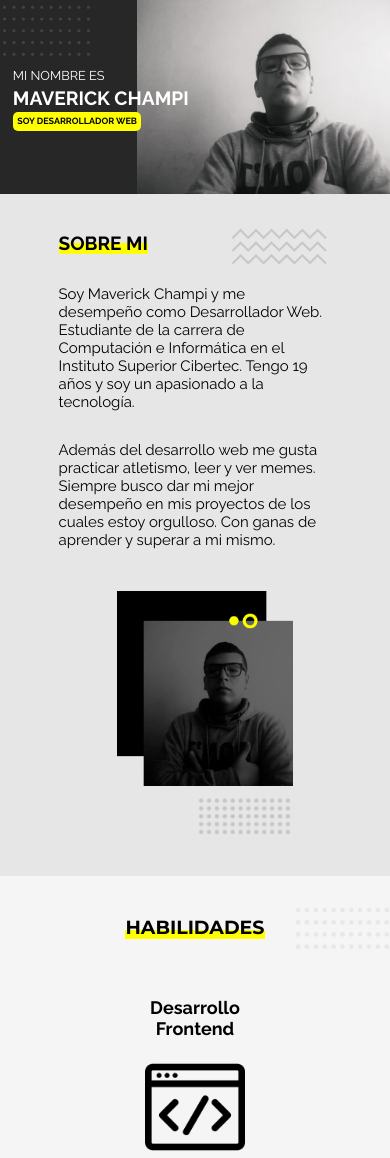
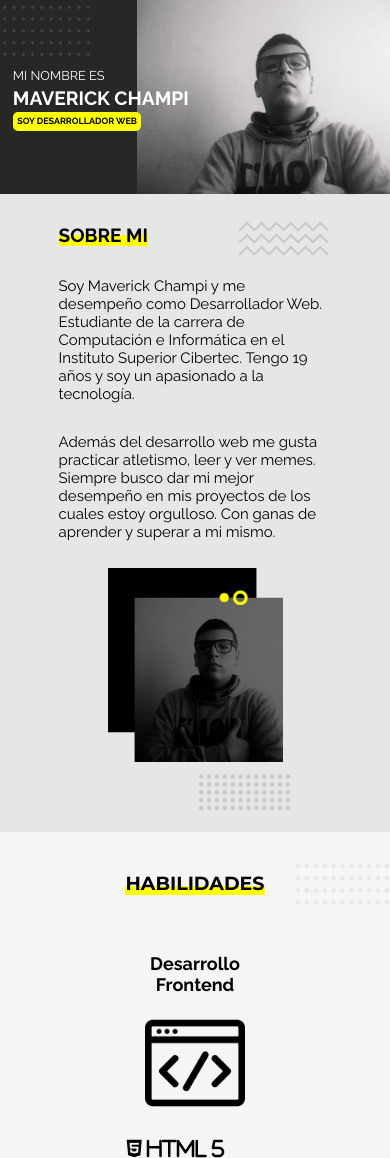
Before and after one commit to maverickchampi/portfolio, a PHP site: page / in a window 390 px wide. Shown: the part 80-1238 px from the top of the page. Run offline with PHP 8.4, Linux system fonts and the light colour scheme; some libraries are stand-ins or nearby versions.

Commit message:
arreglo casi final

```diff
--- a/css/estilos.css
+++ b/css/estilos.css
@@ -149,7 +149,7 @@ h1 span {
   margin-top: 4%;
 }
 .about-image {
-  margin: 5% 0;
+  margin: 3%;
   width: 30%;
   display: inherit;
   justify-content: center;
@@ -157,7 +157,7 @@ h1 span {
   flex-direction: column;
 }
 .about-photo{
-  width: 90%;
+  width: 235px;
   height: auto;
 }
 .about-animation{
@@ -171,12 +171,12 @@ h1 span {
   height: auto;
   font-size: 20px;
   display: inherit;
-  margin: 5%;
+  margin: 3%;
   flex-wrap: wrap;
   background-image: url(../images/animation3.png);
   background-repeat: no-repeat;
   background-position: top 10% right 10%;
-  background-size: 30%;
+  background-size: 25%;
 }
 .skills{
   background-color: rgb(245,245, 245);
@@ -357,7 +357,7 @@ h1 span {
     font-size: 2.3em;
   }
   .about-description {
-    background-position: top 7% right 5%;
+    background-position: top 10% right 7%;
   }
 }
 @media screen and (max-width: 895px) {
@@ -432,7 +432,12 @@ h1 span {
   }
   .about-image {
     order: 2;
-    margin-bottom: 10%;
+    margin: 0 auto 5%;
+    width: 35%;
+    align-items: center;
+  }
+  .about-photo{
+    width: 175px;
   }
   .about h2 {
     font-size: 19px;
@@ -440,20 +445,15 @@ h1 span {
   .about-description {
     order: 1;
     font-size: 15px;
-    padding: 2%;
-    background-position: top 8% right 5%;
+    margin-top: 5%;
+    padding: 0;
+    background-position: top 5% right;
     background-size: 25%;
   }
   .about-animation{
     width: 50%;
     height: auto;
-  }
-  .about-image {
-    margin-top: 0;
-    width: 35%;
-  }
-  .about-photo{
-    width: 90%;
+    align-self: flex-end;
   }
   .skills-title h2{
     font-size: 19px;
@@ -514,8 +514,8 @@ h1 span {
     font-size: 1.4em;
   }
   .about-description {
-    background-position: top 4% right 5%;
-    background-size: 35%;
+    background-position: top 4% right;
+    background-size: 30%;
   }
 }
 @media screen and (max-width: 554px) {
@@ -544,6 +544,7 @@ h1 span {
     justify-content: center;
   }
   .about-description {
+    background-position: top 2% right;
     background-size: 35%;
   }
 }
--- a/index.html
+++ b/index.html
@@ -1,6 +1,6 @@
 <!DOCTYPE html>
-<!-- <html lang="es" oncontextmenu="return false;"> -->
-  <html lang="es">
+<html lang="es" oncontextmenu="return false;">
+  <!-- <html lang="es"> -->
   <head>
     <meta charset="UTF-8" />
     <meta name="viewport" content="width=device-width, initial-scale=1.0" />
```
